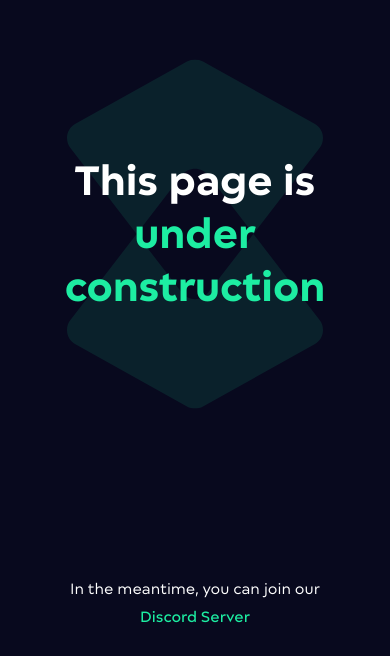
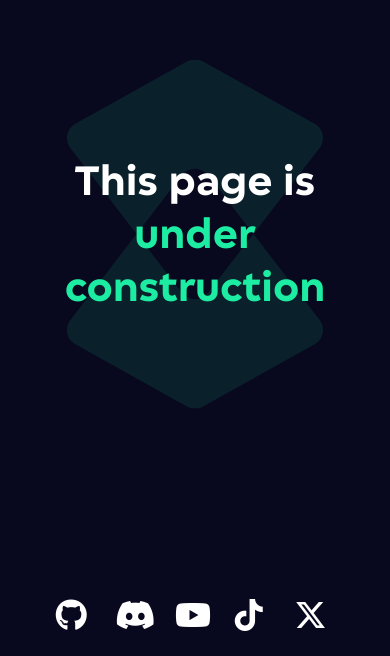
Before and after one commit to odysen/infra_websitePlaceholder, a plain HTML site: page index.html in a window 390 px wide. Shown: the part 188-844 px from the top of the page. Drawn offline with Linux system fonts and the light colour scheme.

Commit message:
feat: replace the text with socials

```diff
--- a/index.html
+++ b/index.html
@@ -2,9 +2,12 @@
 <html lang="en-us">
   <head>
     <meta charset="utf-8" />
-    <meta name="viewport" content="initial-scale=1.0; width=device-width" />
+    <meta name="viewport" content="initial-scale=1.0, width=device-width" />
     <title>Odysen</title>
     <link rel="stylesheet" href="./style.css" />
+    <link href="./assets/css/fontawesome.css" rel="stylesheet" />
+    <link href="./assets/css/brands.css" rel="stylesheet" />
+    <link href="./assets/css/solid.css" rel="stylesheet" />
   </head>
   <body>
     <svg
@@ -23,11 +26,8 @@
     <div class="center">
       <h1>This page is <h class="accent">under construction</h></h1>
     </div>
-    <h class="joindiscord">
-      In the meantime, you can join our
-      <a class="onhoverbutton" href="https://odysen.space/discord"
-        >Discord Server</a
-      >
+    <h class="socials">
+      <a href="https://github.com/odysen"><i class="fa-brands fa-github onhoverbutton fa-fw"></i></a> <a href="https://odysen.space/discord"><i class="fa-brands fa-discord onhoverbutton fa-fw"></i></a> <a href="https://youtube.com/@odysenspace"><i class="fa-brands fa-youtube onhoverbutton fa-fw"></i></a> <a href="https://tiktok.com/@odysenspace"><i class="fa-brands fa-tiktok onhoverbutton fa-fw"></i></a> <a href="https://x.com/odysenspace"><i class="fa-brands fa-x-twitter onhoverbutton fa-fw"></i></a>
     </h>
   </body>
 </html>
--- a/style.css
+++ b/style.css
@@ -30,7 +30,6 @@ body {
 .center {
   position: relative;
   z-index: 1;
-
   display: flex;
   flex-direction: column;
   text-wrap: wrap;
@@ -43,23 +42,20 @@ body {
 }
 
 .onhoverbutton {
-  color: var(--accent);
+  color: var(--text);
   font-size: inherit;
   text-decoration: none;
-  border-radius: 1000px;
-  font-weight: 500;
   transition: cubic-bezier(0.2, 0, 0.1, 1) 150ms;
   text-wrap: nowrap;
 }
 
 .onhoverbutton:hover {
-  background: var(--accent);
-  color: var(--background);
-  padding: 6px 12px;
+  color: var(--accent);
 }
 
 h1 {
   font-size: 4rem;
+  transition: cubic-bezier(0.2, 0, 0.1, 1) 150ms;
 }
 
 .logo {
@@ -72,16 +68,29 @@ h1 {
   fill: var(--accent);
 }
 
-.joindiscord {
+.socials {
   position: absolute;
   bottom: 1.5rem;
   text-align: center;
   padding: 0 2rem;
   line-height: 1.75rem;
+  font-size: 2rem;
+  letter-spacing: 1.75rem;
+  transition: cubic-bezier(0.2, 0, 0.1, 1) 150ms;
 }
 
 @media screen and (max-width: 541px) {
   h1 {
     font-size: 2.75rem;
   }
+
+  .socials {
+    letter-spacing: 0.75rem;
+  }
 }
+
+@media screen and (max-width: 350px) {
+  .socials {
+    letter-spacing: 0.15rem;
+  }
+}
```
